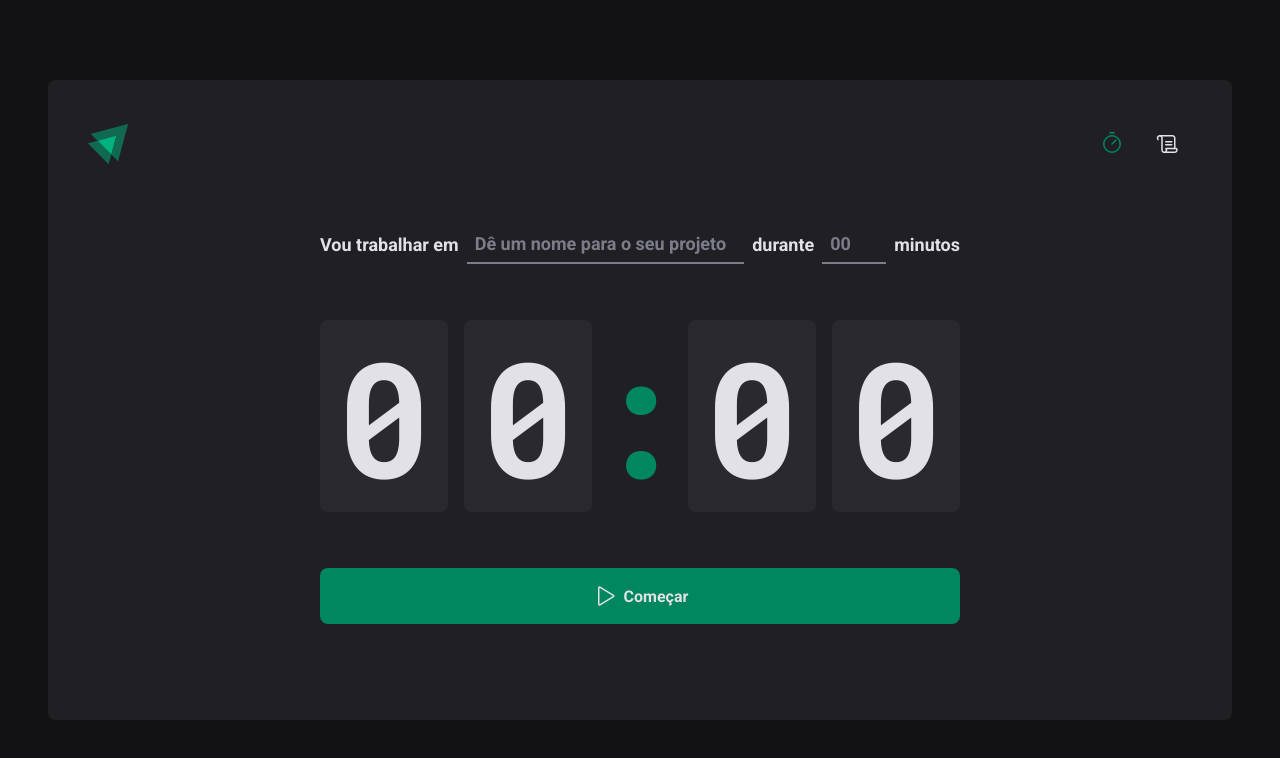
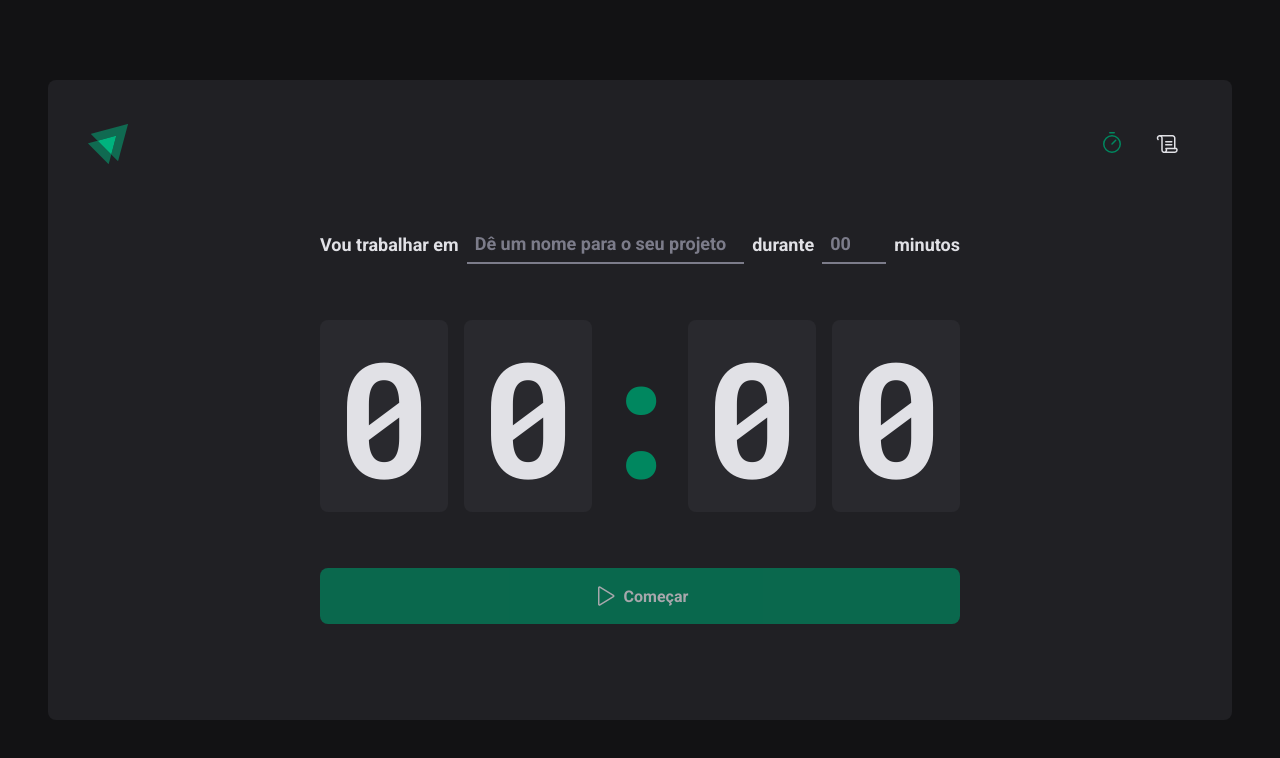
Before and after one commit to jonatas-melo-silva/ignite-timer, a React (Vite) app: page / in a window 1280 px wide. Shown: the top 758 px of the page. Built offline with nearby package versions, Linux system fonts and the light colour scheme.

Commit message:
:construction: Upgrade do controle do form com react-hook-form

```diff
--- a/src/pages/Home/index.tsx
+++ b/src/pages/Home/index.tsx
@@ -1,5 +1,5 @@
 import { Play } from 'phosphor-react'
-import { ReactElement } from 'react'
+import { FormEvent, ReactElement } from 'react'
 import {
   HomeContainer,
   FormContainer,
@@ -10,17 +10,27 @@
   MinutesAmountInput,
 } from './styles'
 import { DataList } from '../../components/DataList'
+import { useForm } from 'react-hook-form'
 
 export function Home(): ReactElement {
+  const { register, handleSubmit, watch } = useForm()
+
+  function handleCreateNewCycle(data: any): void {
+    console.log(data)
+  }
+
+  const task = watch('task')
+  const isSubmitDisabled = !task
   return (
     <HomeContainer>
-      <form action="">
+      <form onSubmit={handleSubmit(handleCreateNewCycle)} action="">
         <FormContainer>
           <label htmlFor="task">Vou trabalhar em</label>
           <TaskInput
             id="task"
             list="task-suggestions"
             placeholder="Dê um nome para o seu projeto"
+            {...register('task')}
           />
 
           <DataList />
@@ -33,6 +43,7 @@
             step={5}
             min={5}
             max={60}
+            {...register('minutesAmount', { valueAsNumber: true })}
           />
 
           <span>minutos</span>
@@ -46,7 +57,7 @@
           <span>0</span>
         </CountdownContainer>
 
-        <StartCountdownButton type="submit">
+        <StartCountdownButton disabled={isSubmitDisabled} type="submit">
           <Play size={24} />
           Começar
         </StartCountdownButton>
```
